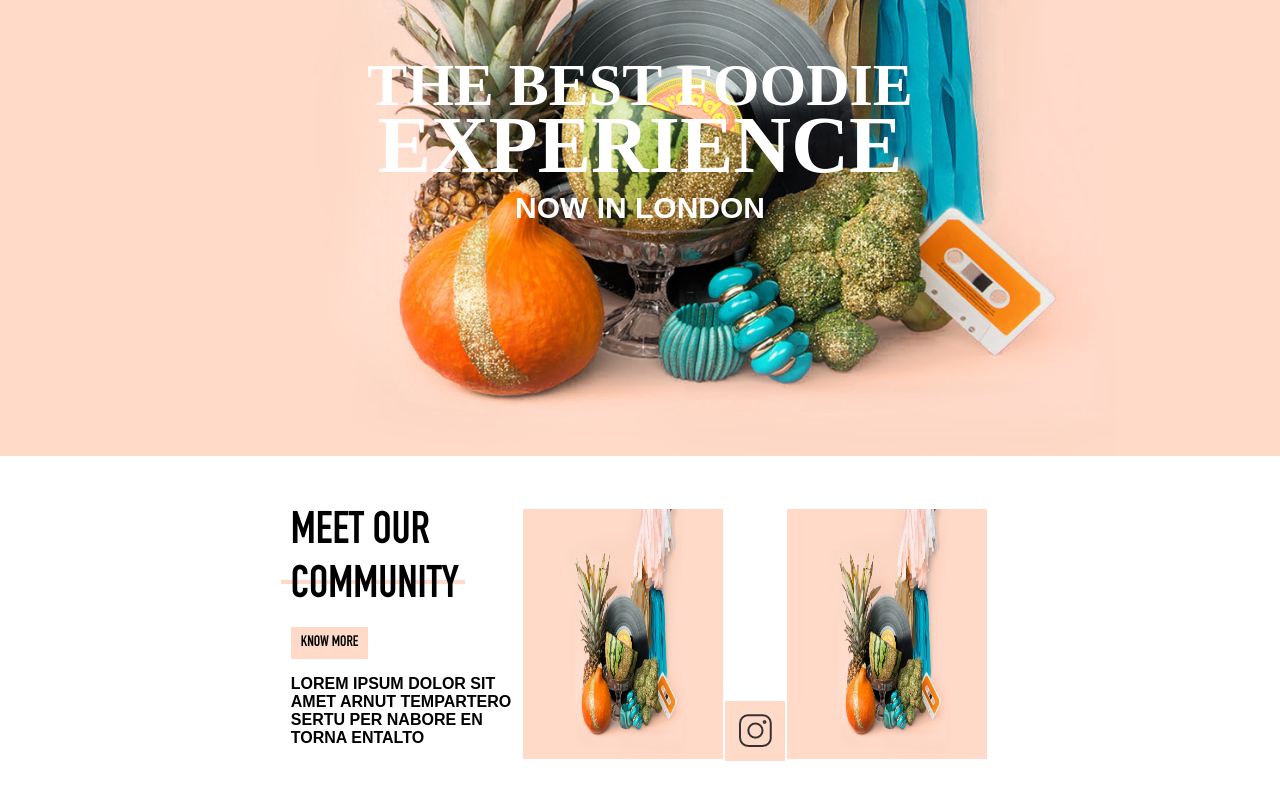
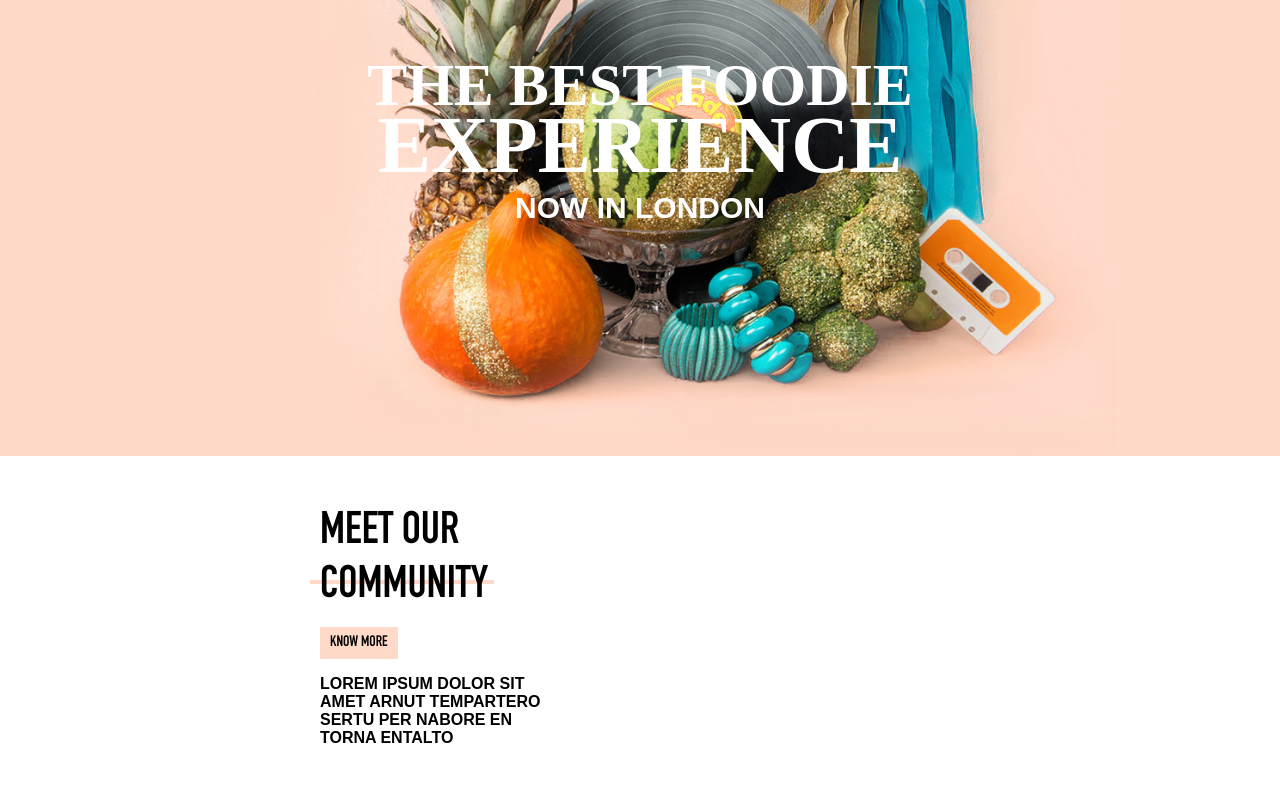
Before and after one commit to apoorvsingh15/test-assignment, a React (Create React App) app: page / in a window 1280 px wide. Shown: the part 294-1094 px from the top of the page. Before the commit the page ends 1059 px from the top, so only its background shows below. Built offline with nearby package versions, Linux system fonts and the light colour scheme; a web font is replaced by a local one.

Commit message:
added push up animation on scroll

```diff
--- a/src/App.js
+++ b/src/App.js
@@ -3,12 +3,34 @@ import Navbar from "./components/Navbar";
 import TopSection from "./components/TopSection";
 import CommunitySection from "./components/CommunitySection";
 class App extends Component {
+  constructor(props) {
+    super(props);
+    this.state = {
+      section: 0
+    };
+  }
+  componentDidMount = () => {
+    window.addEventListener("scroll", this.handleScroll);
+  };
+
+  componentWillUnmount = () => {
+    window.removeEventListener("scroll", this.handleScroll);
+  };
+
+  handleScroll = () => {
+    if (window.pageYOffset >= 405) {
+      this.setState({
+        section: 2
+      });
+    }
+  };
+
   render() {
     return (
       <Fragment>
         <Navbar />
         <TopSection />
-        <CommunitySection />
+        <CommunitySection scrollEvent={this.state.section} />
       </Fragment>
     );
   }
--- a/src/components/CommunitySection.jsx
+++ b/src/components/CommunitySection.jsx
@@ -15,16 +15,32 @@ export default class CommunitySection extends Component {
               TORNA ENTALTO
             </p>
           </div>
-          <div className="communityBlockRight">
+          <div
+            className={
+              this.props.scrollEvent === 2
+                ? "communityBlockRight animate"
+                : "communityBlockRight"
+            }
+          >
             <div className="cardOne">
-              <img src={require("../assets/bg-pic.png")} alt="foodImage" />
+              <img
+                src={
+                  "https://img.buzzfeed.com/buzzfeed-static/static/2013-12/enhanced/webdr03/7/14/original-grid-image-5007-1386445066-4.jpg?crop=601:601;2,0&downsize=715:*&output-format=auto&output-quality=auto"
+                }
+                alt="foodImage"
+              />
               <img
                 src={require("../assets/instagram-btn.png")}
-                alt="instaImage"
+                alt="instaBtn"
               />
             </div>
-            <div className="cardOne">
-              <img src={require("../assets/bg-pic.png")} alt="foodImage" />
+            <div className="cardTwo">
+              <h3>@buzzfeedfood</h3>
+              <p>
+                It's taco Tuesday! These tacos from @jessezewczyk have no added
+                sugars and are SO good. Find the recipe from the link in out
+                bio! : @taylormillerphoto
+              </p>
             </div>
           </div>
         </div>
--- a/src/style/app.css
+++ b/src/style/app.css
@@ -117,10 +117,38 @@
 
 .communityBlockRight {
   display: flex;
+  margin-top: 4%;
+  justify-content: space-between;
+  width: 32%;
+  visibility: hidden;
+}
+
+.animate {
+  transform: translateY(150px);
+  animation: come-in 0.8s ease forwards;
+  visibility: visible !important;
+}
+
+@keyframes come-in {
+  to {
+    transform: translateY(0);
+  }
 }
 
 .cardOne > img:nth-child(1) {
-  height: 250px;
-  width: 200px;
-  border: 2px solid white;
+  height: 200px;
+  width: 180px;
+  border: 10px solid rgb(243, 241, 241);
 }
+
+.cardOne > img:nth-child(2) {
+  margin-top: -223px;
+  margin-bottom: 178px;
+}
+
+.cardTwo {
+  height: 200px;
+  width: 180px;
+  padding: 2px;
+  border: 8px solid rgb(243, 241, 241);
+}
```
